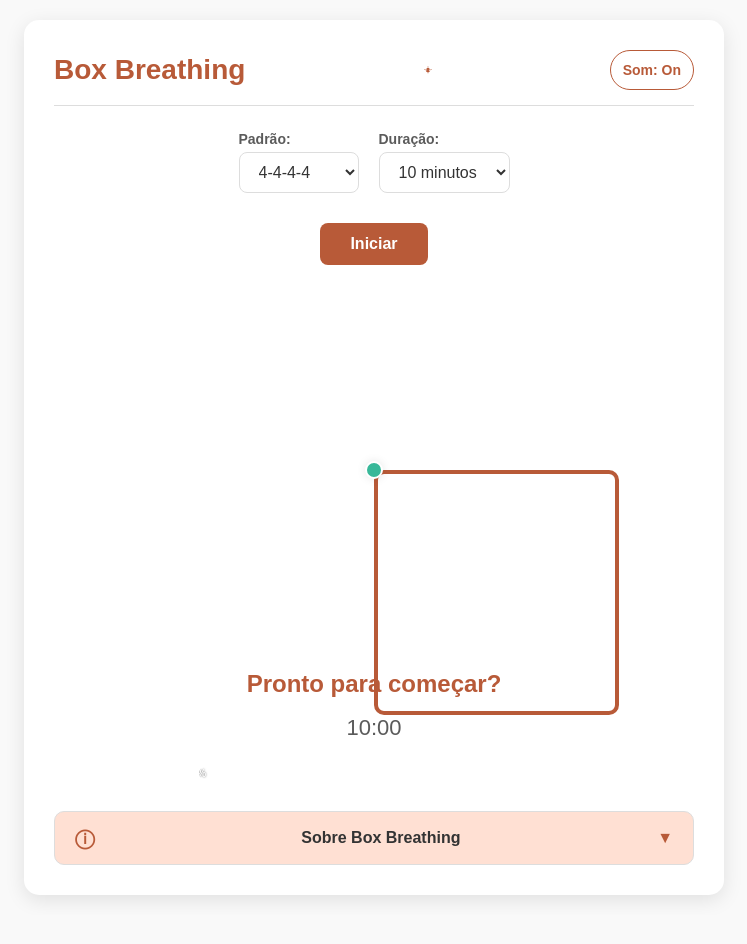
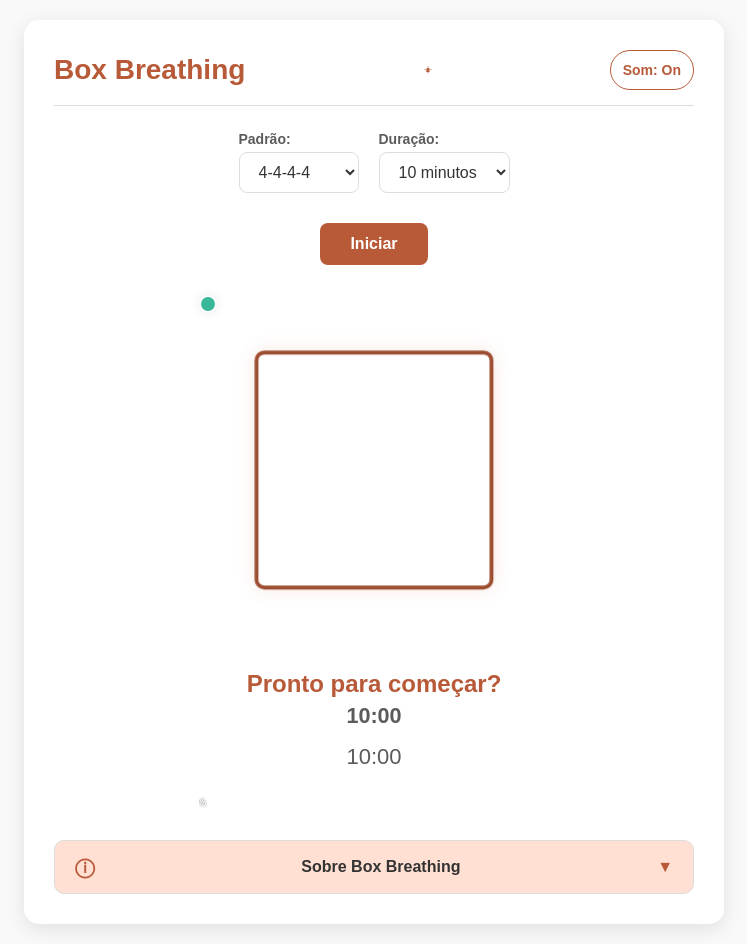
Before and after one commit to www4lker/box-breath, a plain HTML site: page index.html in a window 1280 px wide. Shown: the whole page, without its empty margins (266-1013 px from the left). Before the commit the page ends 915 px from the top, so only its background shows below. Drawn offline with Linux system fonts and the light colour scheme.

Commit message:
fix: corrige o caminho do script principal para script.js

```diff
--- a/index.html
+++ b/index.html
@@ -162,6 +162,6 @@
         </div>
 
         <!-- Script principal -->
-        <script src="script-simplified.js"></script>
+        <script src="script.js"></script>
     </body>
 </html>
```
